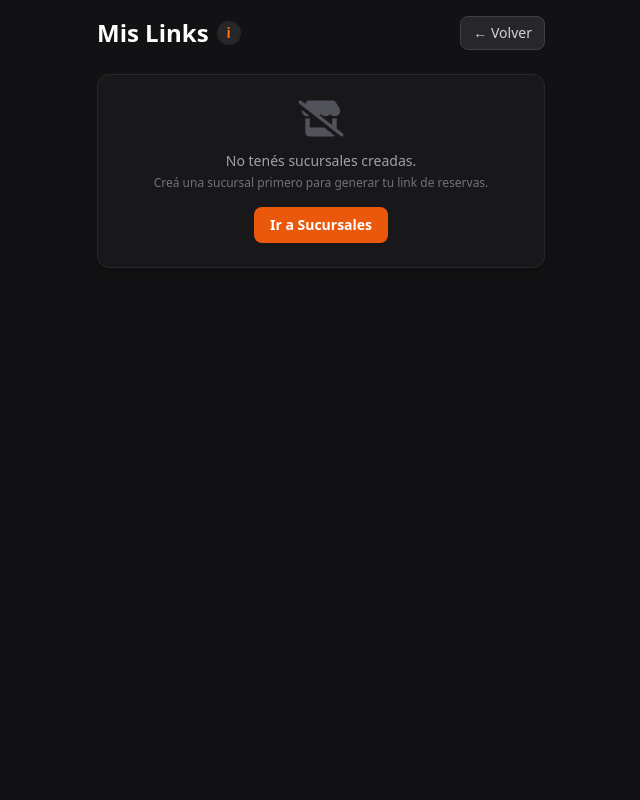
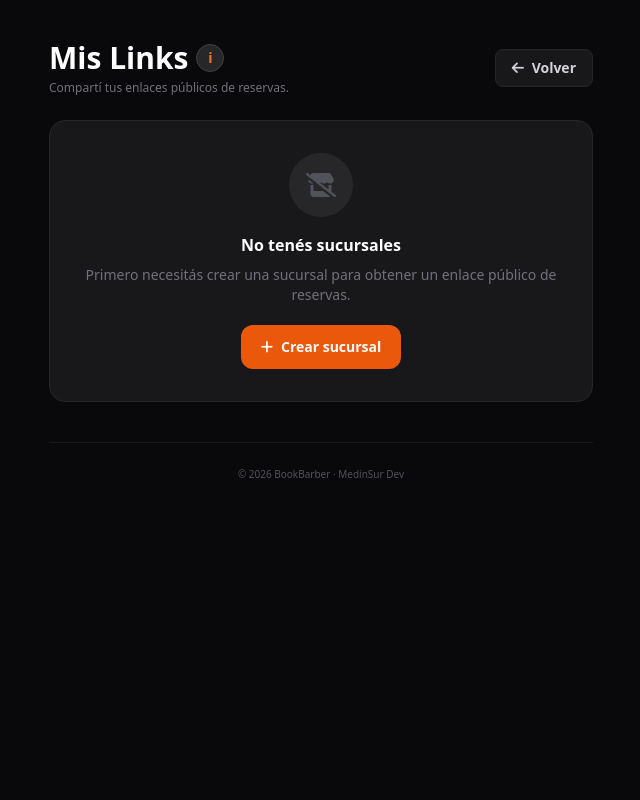
Before and after one commit to ventasmedinsur19-tech/bookbarber-v2, a Node server app: template views/links.ejs in a window 1280 px wide. Shown: the whole page, without its empty margins (319-959 px from the left). Run offline with Node 20, Linux system fonts and the light colour scheme; the template is opened without the code that fills it, so the values that code supplies are empty; some libraries are stand-ins or nearby versions.

Commit message:
Update links.ejs

```diff
--- a/views/links.ejs
+++ b/views/links.ejs
@@ -2,119 +2,463 @@
 <html lang="es">
 <head>
   <meta charset="UTF-8">
-  <meta name="viewport" content="width=device-width, initial-scale=1.0">
-  <title>Mis Links - BookBarber</title>
+
+  <meta
+    name="viewport"
+    content="width=device-width, initial-scale=1.0, maximum-scale=1.0"
+  >
+
+  <title>Mis Links | BookBarber</title>
+
   <script src="https://cdn.tailwindcss.com"></script>
-  <link rel="stylesheet" href="https://cdnjs.cloudflare.com/ajax/libs/font-awesome/6.0.0/css/all.min.css">
+
+  <link
+    rel="stylesheet"
+    href="https://cdnjs.cloudflare.com/ajax/libs/font-awesome/6.5.2/css/all.min.css"
+  >
+
   <style>
-    body { background-color: #121214; color: #e1e1e6; }
+    body {
+      background: #09090b;
+      color: #e4e4e7;
+    }
+
+    * {
+      -webkit-tap-highlight-color: transparent;
+    }
   </style>
 </head>
-<body class="p-4 min-h-screen font-sans">
 
-  <div class="max-w-md mx-auto space-y-6">
+<body class="min-h-screen font-sans">
 
-    <!-- Header -->
-    <div class="flex justify-between items-center mb-6">
-      <div class="flex items-center gap-2">
-        <h1 class="text-2xl font-bold text-white">Mis Links</h1>
-        <button onclick="toggleInfoModal()" class="w-6 h-6 rounded-full bg-zinc-800 hover:bg-zinc-700 text-orange-500 font-bold text-sm flex items-center justify-center transition">
-          i
+  <main class="w-full max-w-xl mx-auto px-4 py-6 md:py-10">
+
+    <!-- ======================================================
+         HEADER
+    ======================================================= -->
+
+    <header class="flex items-center justify-between gap-3 mb-6">
+
+      <div>
+
+        <div class="flex items-center gap-2">
+
+          <h1 class="text-2xl md:text-3xl font-black text-white">
+            Mis Links
+          </h1>
+
+          <button
+            type="button"
+            onclick="toggleInfoModal()"
+            class="w-7 h-7 rounded-full bg-zinc-800 border border-zinc-700 text-orange-500 text-sm font-black flex items-center justify-center hover:bg-zinc-700 transition"
+            aria-label="Información"
+          >
+            i
+          </button>
+
+        </div>
+
+        <p class="text-xs text-zinc-500 mt-1">
+          Compartí tus enlaces públicos de reservas.
+        </p>
+
+      </div>
+
+
+      <a
+        href="/dashboard"
+        class="shrink-0 px-4 py-2 bg-zinc-900 border border-zinc-800 hover:bg-zinc-800 rounded-lg text-xs md:text-sm font-bold text-zinc-300 transition"
+      >
+        <i class="fas fa-arrow-left mr-1"></i>
+        Volver
+      </a>
+
+    </header>
+
+
+    <!-- ======================================================
+         INFORMACIÓN
+    ======================================================= -->
+
+    <section
+      id="infoModal"
+      class="hidden mb-5 bg-zinc-900 border border-orange-500/30 rounded-2xl p-4 shadow-xl"
+    >
+
+      <div class="flex justify-between items-start gap-3">
+
+        <div>
+
+          <h3 class="text-orange-500 font-bold mb-2">
+            <i class="fas fa-circle-info mr-1"></i>
+            ¿Qué hago con estos enlaces?
+          </h3>
+
+          <p class="text-sm text-zinc-300 leading-relaxed">
+            Cada sucursal tiene su propio enlace público.
+            Podés copiarlo y compartirlo por WhatsApp,
+            Instagram, Facebook o cualquier otra red.
+            Tus clientes ingresan desde ese enlace para reservar.
+          </p>
+
+        </div>
+
+
+        <button
+          type="button"
+          onclick="toggleInfoModal()"
+          class="text-zinc-500 hover:text-white"
+        >
+          <i class="fas fa-xmark"></i>
         </button>
+
       </div>
-      <a href="/dashboard" class="px-3 py-1.5 bg-zinc-800 hover:bg-zinc-700 text-sm text-zinc-300 font-medium rounded-lg transition border border-zinc-700">
-        ← Volver
-      </a>
-    </div>
 
-    <!-- Modal de Información -->
-    <div id="infoModal" class="hidden bg-zinc-900 border border-orange-500/30 rounded-xl p-4 shadow-xl">
-      <div class="flex justify-between items-start mb-2">
-        <h3 class="text-orange-500 font-bold flex items-center gap-2">💡 ¿Qué hacer en esta sección?</h3>
-        <button onclick="toggleInfoModal()" class="text-zinc-400 hover:text-white font-bold">✕</button>
-      </div>
-      <p class="text-sm text-zinc-300 leading-relaxed">
-        Acá están los links públicos de tu barbería. Copiá el enlace de la sucursal que quieras y pegalo en la biografía de tu Instagram, en tus estados de WhatsApp o envíaselo directamente a tus clientes para que agenden su turno.
-      </p>
-    </div>
+    </section>
 
-    <!-- Listado de Links -->
-    <div class="space-y-4">
-      <% if (sucursales.length === 0) { %>
-        <div class="bg-zinc-900 border border-zinc-800 rounded-xl p-6 text-center shadow-lg">
-          <i class="fas fa-store-slash text-4xl text-zinc-600 mb-3"></i>
-          <p class="text-zinc-400 text-sm">No tenés sucursales creadas.</p>
-          <p class="text-xs text-zinc-500 mt-1">Creá una sucursal primero para generar tu link de reservas.</p>
-          <a href="/sucursales" class="mt-4 inline-block bg-orange-600 text-white px-4 py-2 rounded-lg text-sm font-bold">Ir a Sucursales</a>
+
+    <!-- ======================================================
+         LISTADO
+    ======================================================= -->
+
+    <section class="space-y-4">
+
+      <% if (!sucursales || sucursales.length === 0) { %>
+
+        <div
+          class="bg-zinc-900 border border-zinc-800 rounded-2xl p-8 text-center"
+        >
+
+          <div
+            class="w-16 h-16 mx-auto rounded-full bg-zinc-800 flex items-center justify-center mb-4"
+          >
+
+            <i class="fas fa-store-slash text-2xl text-zinc-600"></i>
+
+          </div>
+
+
+          <h2 class="font-bold text-white mb-2">
+            No tenés sucursales
+          </h2>
+
+
+          <p class="text-sm text-zinc-500">
+            Primero necesitás crear una sucursal para obtener
+            un enlace público de reservas.
+          </p>
+
+
+          <a
+            href="/sucursales"
+            class="inline-flex items-center gap-2 mt-5 bg-orange-600 hover:bg-orange-500 text-white px-5 py-3 rounded-xl text-sm font-bold transition"
+          >
+
+            <i class="fas fa-plus"></i>
+            Crear sucursal
+
+          </a>
+
         </div>
+
+
       <% } else { %>
 
+
         <% sucursales.forEach(suc => { %>
-          <div class="bg-zinc-900 border border-zinc-800 rounded-xl p-5 shadow-lg">
-            <div class="flex items-center gap-3 mb-4">
-              <div class="w-10 h-10 rounded-full bg-orange-500/10 flex items-center justify-center text-orange-500">
+
+          <article
+            class="bg-zinc-900 border border-zinc-800 rounded-2xl p-5 shadow-xl"
+          >
+
+            <!-- Cabecera sucursal -->
+
+            <div class="flex items-center gap-3 mb-5">
+
+              <div
+                class="w-11 h-11 shrink-0 rounded-xl bg-orange-500/10 border border-orange-500/20 flex items-center justify-center text-orange-500"
+              >
                 <i class="fas fa-link"></i>
               </div>
-              <div>
-                <h3 class="font-bold text-white text-base"><%= suc.nombre %></h3>
-                <p class="text-zinc-500 text-xs"><%= suc.direccion %></p>
+
+
+              <div class="min-w-0">
+
+                <h3 class="font-black text-white truncate">
+                  <%= suc.nombre || 'Sucursal' %>
+                </h3>
+
+
+                <% if (suc.direccion) { %>
+
+                  <p class="text-zinc-500 text-xs mt-1 truncate">
+                    <i class="fas fa-location-dot mr-1"></i>
+                    <%= suc.direccion %>
+                  </p>
+
+                <% } else { %>
+
+                  <p class="text-zinc-600 text-xs mt-1">
+                    Dirección no configurada
+                  </p>
+
+                <% } %>
+
               </div>
+
             </div>
 
-            <div class="flex flex-col gap-2">
-              <!-- El input con el link (solo lectura) -->
-              <input type="text" id="link-<%= suc.id %>" value="https://bookbarber.online/b/<%= suc.id %>" readonly class="w-full bg-zinc-950 border border-zinc-700 text-zinc-300 text-sm rounded-lg p-3 outline-none select-all text-center">
 
-              <!-- Botón Copiar -->
-              <button onclick="copiarLink('<%= suc.id %>')" id="btn-<%= suc.id %>" class="w-full bg-zinc-800 hover:bg-zinc-700 text-white font-semibold py-3 rounded-lg transition flex justify-center items-center gap-2 border border-zinc-700 text-sm">
-                <i class="far fa-copy"></i> <span>Copiar Enlace</span>
+            <!-- Link -->
+
+            <div class="space-y-3">
+
+              <div
+                class="bg-black/40 border border-zinc-800 rounded-xl p-3"
+              >
+
+                <p
+                  class="text-[10px] uppercase tracking-widest font-bold text-zinc-600 mb-2"
+                >
+                  Link público
+                </p>
+
+
+                <input
+                  type="text"
+                  id="link-<%= suc.id %>"
+                  value="https://bookbarber.online/b/<%= suc.id %>"
+                  readonly
+                  class="w-full bg-transparent text-zinc-300 text-xs md:text-sm outline-none"
+                >
+
+              </div>
+
+
+              <!-- Copiar -->
+
+              <button
+                type="button"
+                onclick="copiarLink('<%= suc.id %>')"
+                id="btn-<%= suc.id %>"
+                class="w-full bg-zinc-800 hover:bg-zinc-700 border border-zinc-700 text-white font-bold py-3 rounded-xl transition flex justify-center items-center gap-2 text-sm"
+              >
+
+                <i class="far fa-copy"></i>
+
+                <span>
+                  Copiar enlace
+                </span>
+
               </button>
 
-              <!-- Botón Probar Link -->
-              <a href="/b/<%= suc.id %>" target="_blank" class="w-full text-center text-xs text-orange-500 font-bold mt-2 hover:underline">
-                Abrir vista pública <i class="fas fa-external-link-alt ml-1"></i>
+
+              <!-- Vista pública -->
+
+              <a
+                href="/b/<%= suc.id %>"
+                target="_blank"
+                rel="noopener noreferrer"
+                class="w-full flex items-center justify-center gap-2 text-orange-500 hover:text-orange-400 text-sm font-bold py-2 transition"
+              >
+
+                <i class="fas fa-eye"></i>
+
+                Ver página de reservas
+
               </a>
+
             </div>
-          </div>
+
+          </article>
+
         <% }) %>
 
+
       <% } %>
-    </div>
 
-  </div>
+    </section>
+
+
+    <!-- ======================================================
+         FOOTER
+    ======================================================= -->
+
+    <footer
+      class="mt-10 pt-6 border-t border-zinc-900 text-center"
+    >
+
+      <p class="text-[10px] text-zinc-600">
+        © <%= new Date().getFullYear() %> BookBarber · MedinSur Dev
+      </p>
+
+    </footer>
+
+  </main>
+
+
+
+  <!-- ======================================================
+       JAVASCRIPT
+  ======================================================= -->
 
   <script>
+
     function toggleInfoModal() {
-      document.getElementById('infoModal').classList.toggle('hidden');
+
+      const modal =
+        document.getElementById('infoModal');
+
+      if (!modal) return;
+
+      modal.classList.toggle('hidden');
+
     }
 
-    function copiarLink(id) {
-      const linkInput = document.getElementById('link-' + id);
-      const btn = document.getElementById('btn-' + id);
-      const span = btn.querySelector('span');
-      const icon = btn.querySelector('i');
 
-      // Seleccionar y copiar el texto
-      linkInput.select();
-      linkInput.setSelectionRange(0, 99999); // Para celulares
-      navigator.clipboard.writeText(linkInput.value).then(() => {
-        // Feedback visual
-        btn.classList.remove('bg-zinc-800', 'border-zinc-700');
-        btn.classList.add('bg-green-600', 'border-green-500');
-        span.innerText = "¡Copiado!";
-        icon.classList.remove('fa-copy', 'far');
-        icon.classList.add('fa-check', 'fas');
+    async function copiarLink(id) {
 
-        // Volver a la normalidad después de 2 segundos
-        setTimeout(() => {
-          btn.classList.add('bg-zinc-800', 'border-zinc-700');
-          btn.classList.remove('bg-green-600', 'border-green-500');
-          span.innerText = "Copiar Enlace";
-          icon.classList.add('fa-copy', 'far');
-          icon.classList.remove('fa-check', 'fas');
-        }, 2000);
-      });
+      const input =
+        document.getElementById('link-' + id);
+
+      const button =
+        document.getElementById('btn-' + id);
+
+
+      if (!input || !button) {
+        return;
+      }
+
+
+      const span =
+        button.querySelector('span');
+
+      const icon =
+        button.querySelector('i');
+
+
+      const texto =
+        input.value;
+
+
+      let copiado = false;
+
+
+      // Método moderno
+
+      if (
+        navigator.clipboard &&
+        window.isSecureContext
+      ) {
+
+        try {
+
+          await navigator.clipboard.writeText(texto);
+
+          copiado = true;
+
+        } catch (error) {
+
+          console.error(
+            'Clipboard API:',
+            error
+          );
+
+        }
+
+      }
+
+
+      // Método compatible con algunos celulares/navegadores
+
+      if (!copiado) {
+
+        try {
+
+          input.removeAttribute('readonly');
+
+          input.select();
+
+          input.setSelectionRange(
+            0,
+            input.value.length
+          );
+
+          copiado =
+            document.execCommand('copy');
+
+          input.setAttribute(
+            'readonly',
+            true
+          );
+
+        } catch (error) {
+
+          console.error(
+            'Copia alternativa:',
+            error
+          );
+
+        }
+
+      }
+
+
+      if (!copiado) {
+
+        alert(
+          'No pudimos copiar automáticamente. Mantené presionado el enlace para copiarlo.'
+        );
+
+        return;
+
+      }
+
+
+      button.classList.remove(
+        'bg-zinc-800',
+        'border-zinc-700'
+      );
+
+      button.classList.add(
+        'bg-green-600',
+        'border-green-500'
+      );
+
+
+      span.textContent =
+        '¡Enlace copiado!';
+
+
+      icon.className =
+        'fas fa-check';
+
+
+      setTimeout(() => {
+
+        button.classList.remove(
+          'bg-green-600',
+          'border-green-500'
+        );
+
+        button.classList.add(
+          'bg-zinc-800',
+          'border-zinc-700'
+        );
+
+
+        span.textContent =
+          'Copiar enlace';
+
+
+        icon.className =
+          'far fa-copy';
+
+      }, 2000);
+
     }
+
   </script>
+
 </body>
 </html>
```
